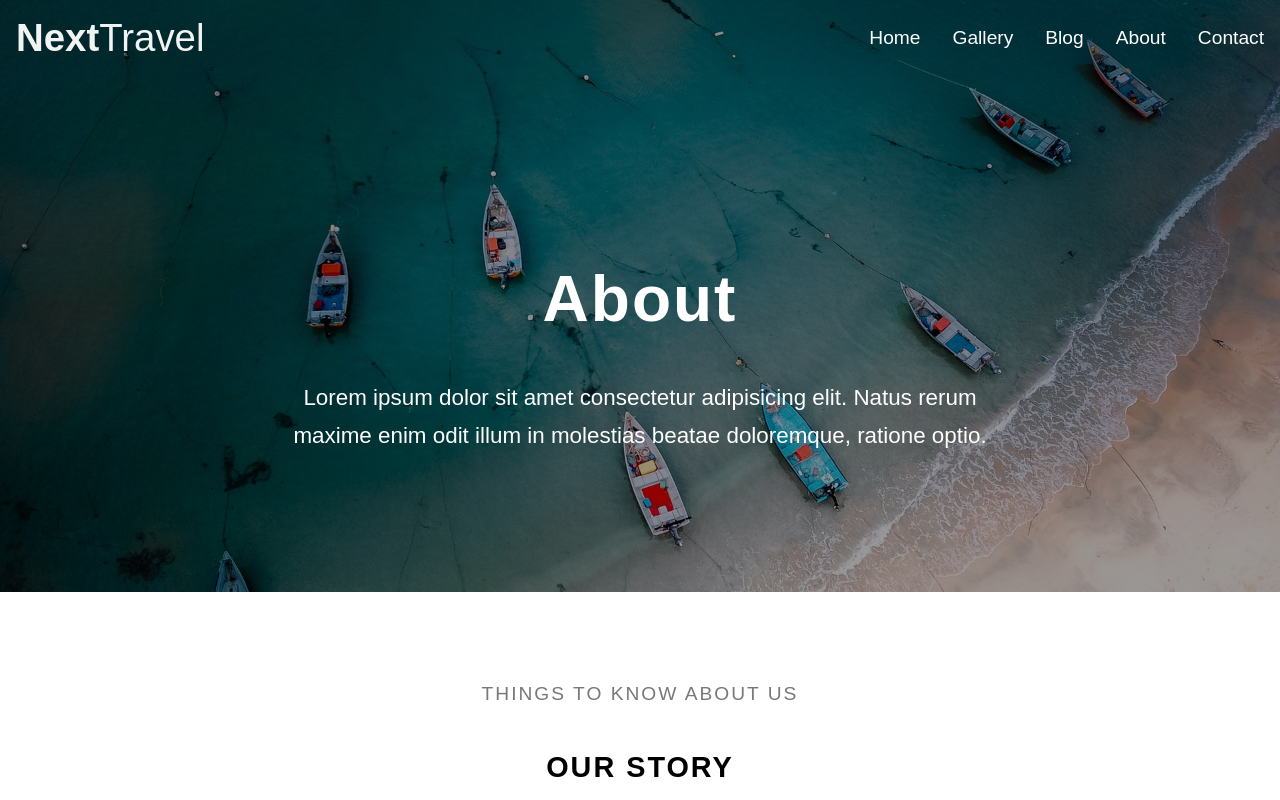
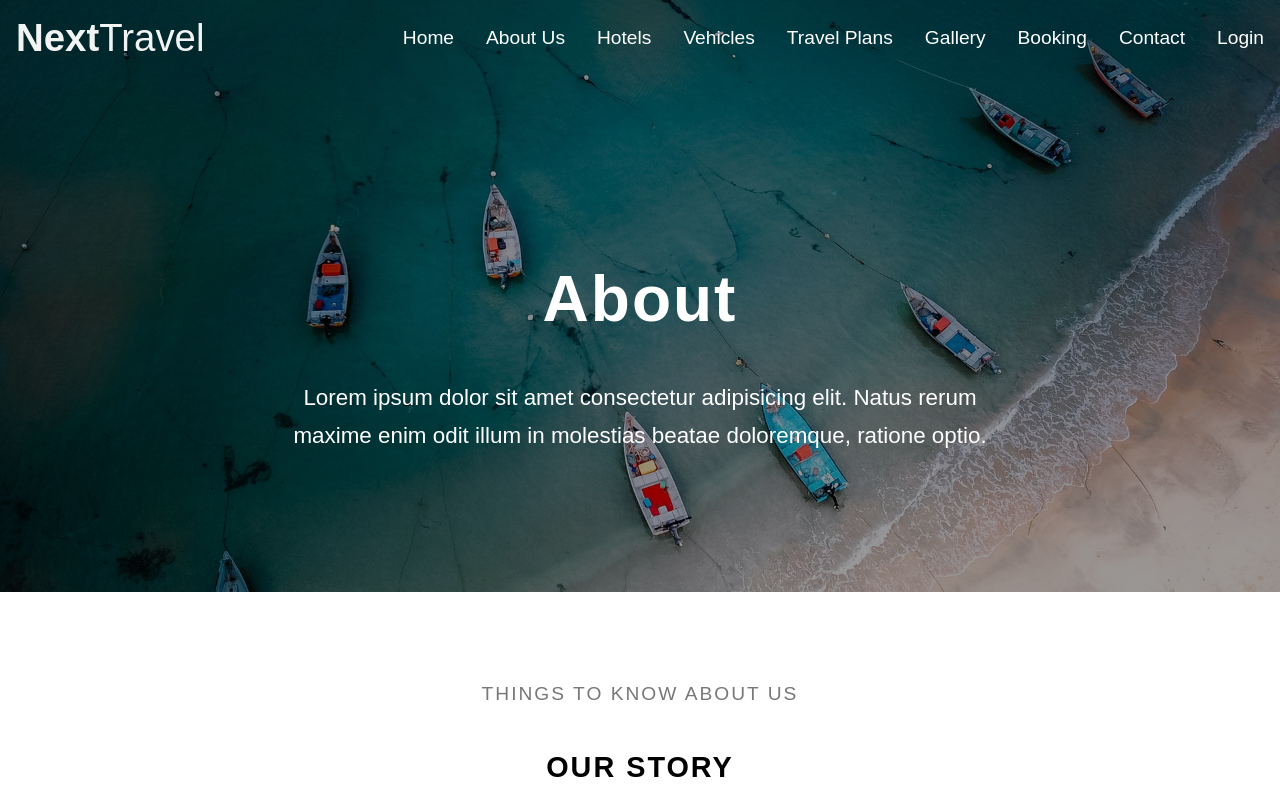
Before and after one commit to tharindu-dasun/Travel_Planing_System_FrontEnd, a plain HTML site: page lk.ijse.gdse/about.html in a window 1280 px wide. Shown: the top 800 px of the page. Drawn offline with Linux system fonts and the light colour scheme; files whose address does not match are found by name; a web font is replaced by a local one.

Commit message:
abouth.html update 0.2

```diff
--- a/lk.ijse.gdse/about.html
+++ b/lk.ijse.gdse/about.html
@@ -37,16 +37,28 @@
           <a href = "index.html" class = "nav-link">Home</a>
         </li>
         <li class = "nav-item">
+          <a href = "about.html" class = "nav-link">About Us</a>
+        </li>
+        <li class = "nav-item">
+          <a href = "hotel.html" class = "nav-link">Hotels</a>
+        </li>
+        <li class = "nav-item">
+          <a href = "vehicle.html" class = "nav-link">Vehicles</a>
+        </li>
+        <li class = "nav-item">
+          <a href = "travel_plans.html" class = "nav-link">Travel Plans</a>
+        </li>
+        <li class = "nav-item">
           <a href = "gallery.html" class = "nav-link">Gallery</a>
         </li>
         <li class = "nav-item">
-              <a href = "blog.html" class = "nav-link">Blog</a>
-            </li>
-            <li class = "nav-item">
-              <a href = "about.html" class = "nav-link">About</a>
+          <a href = "booking.html" class = "nav-link">Booking</a>
         </li>
         <li class = "nav-item">
           <a href = "contact.html" class = "nav-link">Contact</a>
+        </li>
+        <li class = "nav-item">
+          <a href = "login.html" class = "nav-link">Login</a>
         </li>
       </ul>
     </div>
```
Also changed, not shown: lk.ijse.gdse/index.html (+5 -5 lines). Lines whose indentation alone changed are shown as unchanged.
